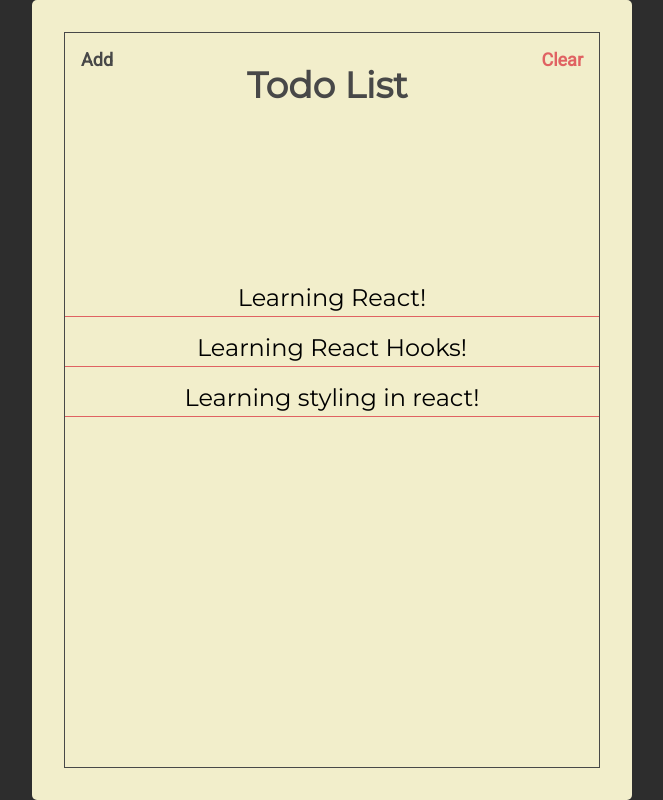
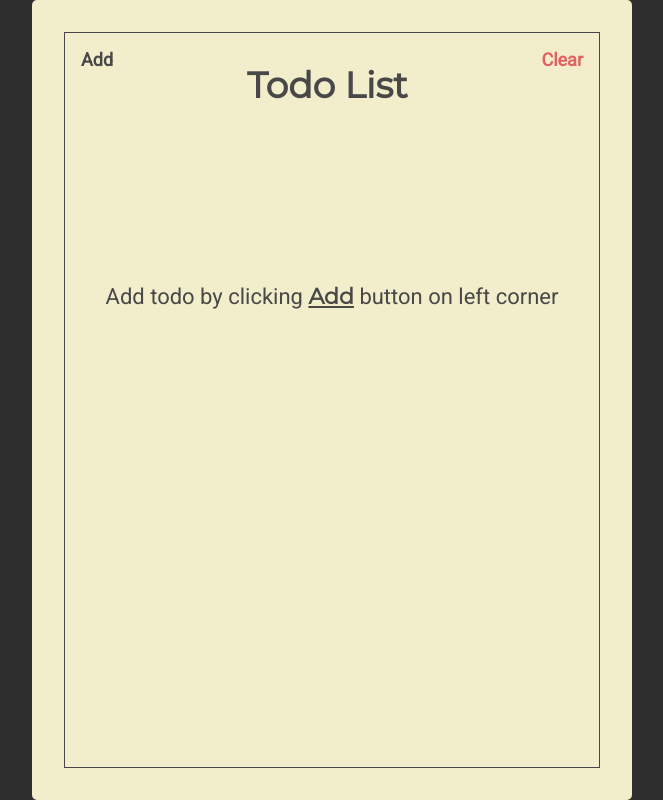
Before and after one commit to myzeus/react-todolist, a React (Create React App) app: page / in a window 1280 px wide. Both pictures are taken after a click on the button "Clear". Shown: the whole page, without its empty margins (308-971 px from the left). Built offline with nearby package versions, Linux system fonts and the light colour scheme.

Commit message:
delete function dan placeholder

```diff
--- a/src/components/Header.jsx
+++ b/src/components/Header.jsx
@@ -1,19 +1,23 @@
 import React from "react";
 import PropTypes from "prop-types";
 
-const Header = ({ showAddToggle }) => {
+const Header = ({ showAddToggle, showAdd, clearTodos }) => {
   return (
     <section className="header">
       <button className="header-btn main-black-color" onClick={showAddToggle}>
-        Add
+        {showAdd ? "Finish" : "Add"}
       </button>
       <h1 className="header-title">Todo List</h1>
-      <button className="header-btn main-red-color">Clear</button>
+      <button className="header-btn main-red-color" onClick={clearTodos}>
+        Clear
+      </button>
     </section>
   );
 };
 
 Header.propTypes = {
-  showAddToggle: PropTypes.func.isRequired
+  showAddToggle: PropTypes.func.isRequired,
+  showAdd: PropTypes.bool.isRequired,
+  clearTodos: PropTypes.func.isRequired
 };
 export default Header;
--- a/src/components/Todos.jsx
+++ b/src/components/Todos.jsx
@@ -5,7 +5,8 @@
 const Todos = ({ todos, completeTodo }) => {
   return (
     <section className="todos">
-      {todos.map((todo, index) => {
+      {todos.length > 0 &&
+        todos.map((todo, index) => {
           return (
             <Todo
               key={index}
@@ -16,6 +17,13 @@
             />
           );
         })}
+      {todos.length === 0 && (
+        <div className="todo-placeholder-text">
+          Add todo by clicking{"  "}
+          <span className="add-button-placeholder-text">Add</span> button on
+          left corner
+        </div>
+      )}
     </section>
   );
 };
--- a/src/pages/TodoList.jsx
+++ b/src/pages/TodoList.jsx
@@ -16,9 +16,12 @@
   const [showAdd, setShowAdd] = useState(false);
 
   const addTodo = (value) => {
-    const addedTodo = [...todos, { text: value, isCompleted: false }];
-
-    setTodos(addedTodo);
+    if (todos.length < 10) {
+      const addedTodo = [...todos, { text: value, isCompleted: false }];
+      setTodos(addedTodo);
+    } else {
+      alert("only 10 todos");
+    }
   };
 
   const completeTodo = (index) => {
@@ -29,10 +32,17 @@
 
   const showAddToggle = () => setShowAdd(!showAdd);
 
+  //CLEAR TODOS
+  const clearTodos = () => setTodos([]);
+
   console.log("todos", todos);
   return (
     <Paper>
-      <Header showAddToggle={showAddToggle} />
+      <Header
+        showAddToggle={showAddToggle}
+        clearTodos={clearTodos}
+        showAdd={showAdd}
+      />
       <TodoForm addTodo={addTodo} showAdd={showAdd} />
       <Todos todos={todos} completeTodo={completeTodo} />
     </Paper>
--- a/src/styles.css
+++ b/src/styles.css
@@ -156,3 +156,19 @@
   left: 50%;
   transform: translate(-50%);
 }
+
+.todo-placeholder-text {
+  font-family: "Roboto", sans-serif;
+  color: #484848;
+  font-weight: initial;
+  font-size: 22px;
+  text-align: center;
+  padding: 16px;
+}
+
+.add-button-placeholder-text {
+  font-family: "Montserrat", sans-serif;
+  font-weight: bold;
+  text-decoration: underline;
+  font-size: 22px;
+}
```
Lines whose indentation alone changed are shown as unchanged.
